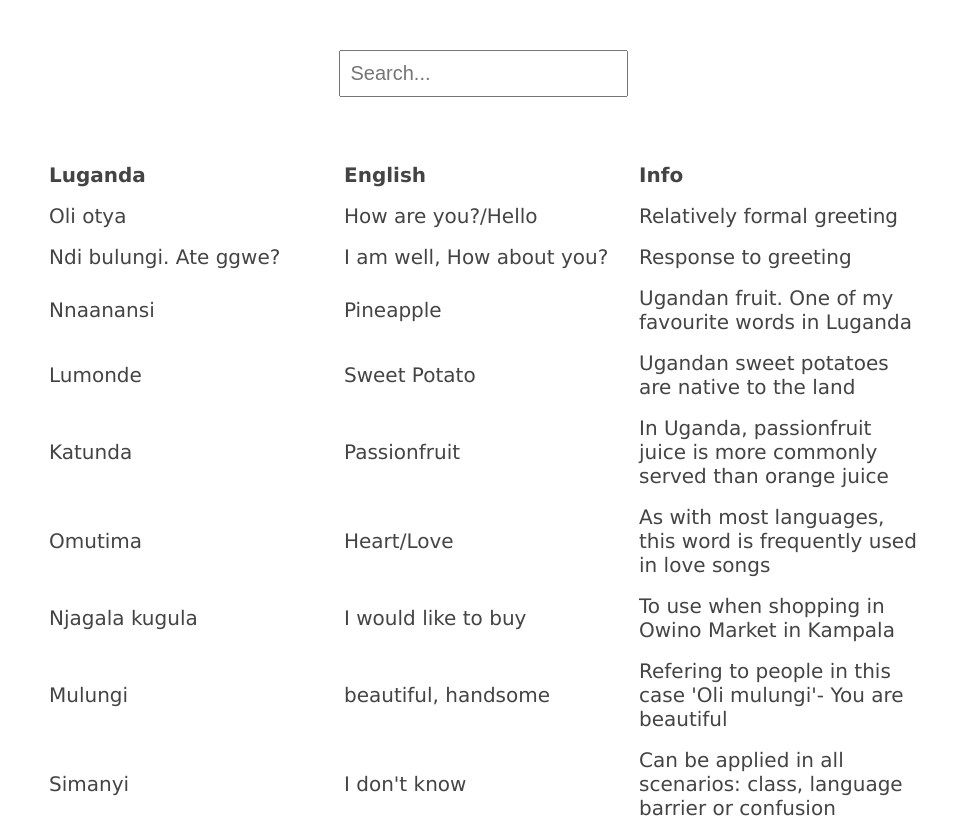
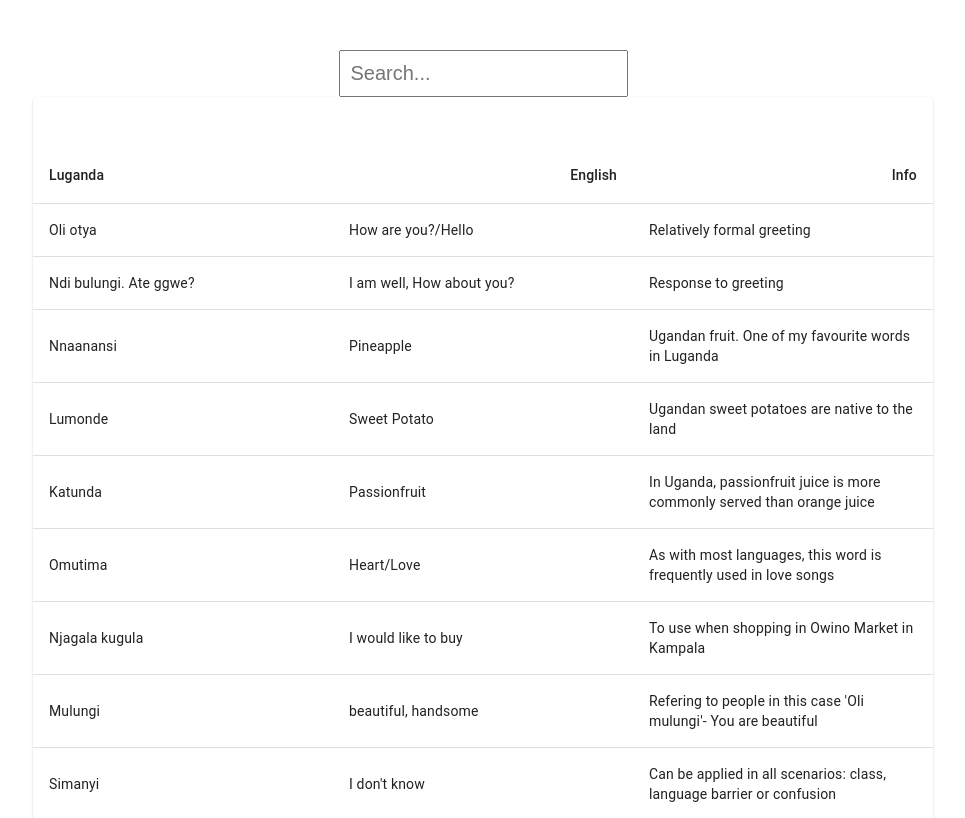
Before and after one commit to janetnagudi/ug-dictionary, a React (Create React App) app: page / in a window 1280 px wide. Shown: the top 818 px of the page, without its empty margins (25-990 px from the left). Built offline with nearby package versions, Linux system fonts and the light colour scheme.

Commit message:
MUI table implemented

```diff
--- a/src/App.js
+++ b/src/App.js
@@ -1,7 +1,7 @@
 import "./app.css";
 import { Words } from "./words";
 import React, { useEffect, useState } from "react";
-import Table from "./Table";
+import TableU from "./Table";
 
 function App() {
   const [query, setQuery]
@@ -16,7 +16,7 @@
     <div className="app">
 <input type="text" placeholder="Search..." className="search" onChange={e=> setQuery(e.target.value)}
 />
-<Table data={search(Words)} />
+<TableU data={search(Words)} />
 
 
     </div>
--- a/src/Table.jsx
+++ b/src/Table.jsx
@@ -1,9 +1,47 @@
-import React from 'react'
+import * as React from "react";
+import Table from "@mui/material/Table";
+import TableBody from "@mui/material/TableBody";
+import TableCell from "@mui/material/TableCell";
+import TableContainer from "@mui/material/TableContainer";
+import TableHead from "@mui/material/TableHead";
+import TableRow from "@mui/material/TableRow";
+import Paper from "@mui/material/Paper";
 import { Words } from "./words";
 
 
-const Table = ({data}) => {
+const TableU = ({data}) => {
   return (
+    <TableContainer component={Paper}>
+      <Table sx={{ minWidth: 650 }} aria-label="simple table">
+        <TableHead>
+          <TableRow>
+            <TableCell>Luganda</TableCell>
+            <TableCell align="right">English</TableCell>
+            <TableCell align="right">Info</TableCell>
+          </TableRow>
+        </TableHead>
+        <TableBody>
+        {data.map((row) => (
+
+          /*{rows.map((row) => (*/
+            <TableRow
+              key={row.id}
+              sx={{ "&:last-child td, &:last-child th": { border: 0 } }}
+            >
+              <TableCell align="left">{row.luganda}</TableCell>
+              <TableCell align="left">{row.english}</TableCell>
+              <TableCell align="left">{row.info}</TableCell>
+            </TableRow>
+          ))}
+        </TableBody>
+      </Table>
+    </TableContainer>
+      )
+    }
+
+    export default TableU
+
+    /*
     <table>
       <tbody>
         <tr>
@@ -21,7 +59,4 @@
 
       </tbody>
     </table>
-  )
-}
-
-export default Table
+    */
```
